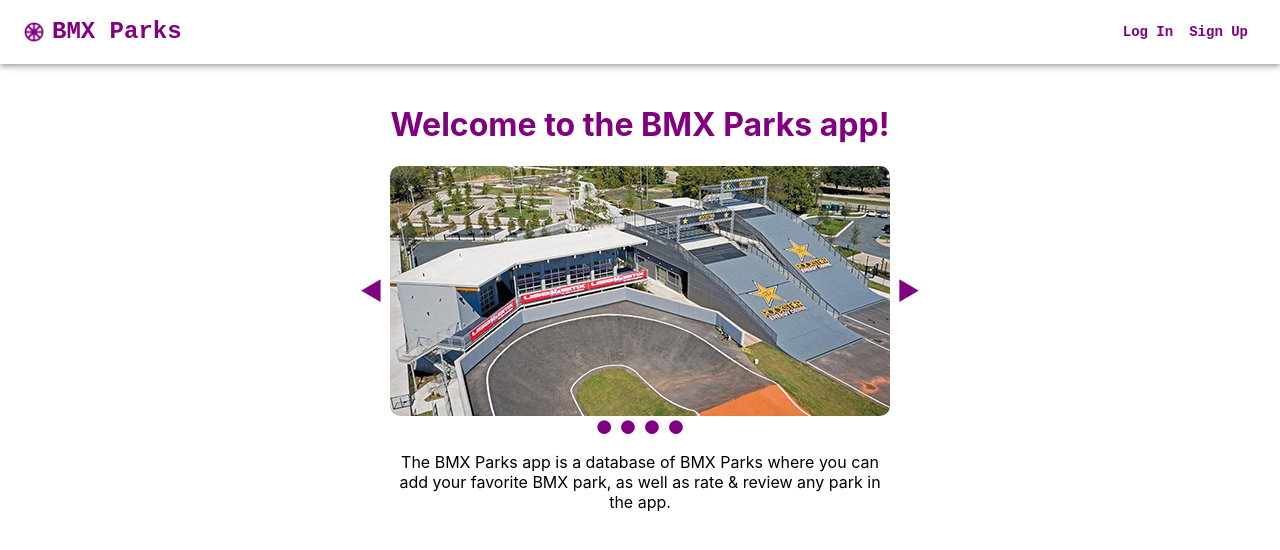
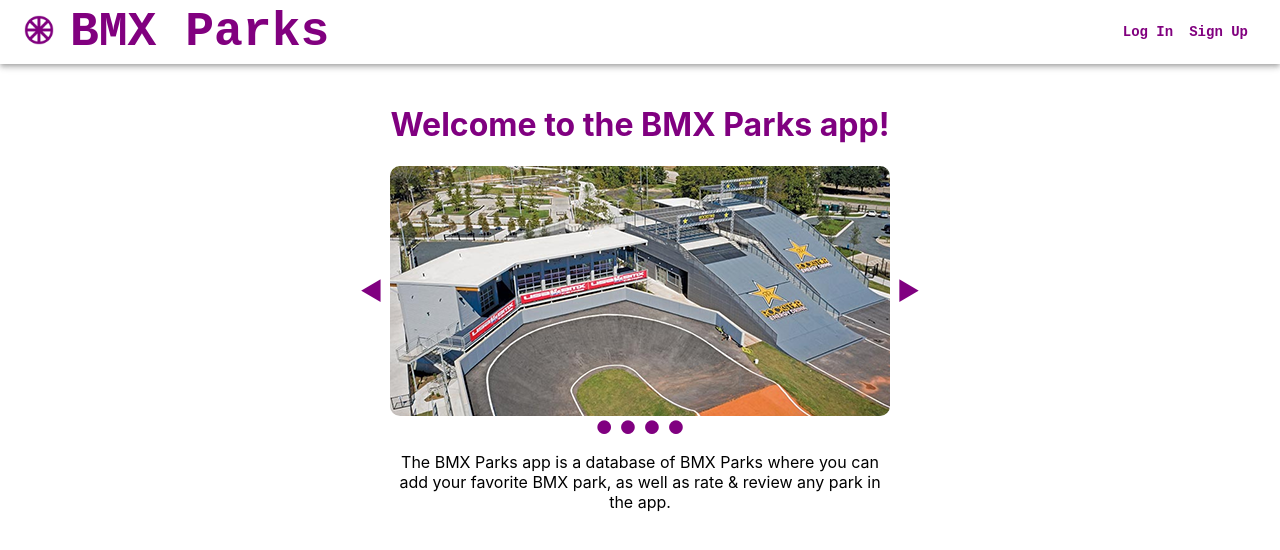
Before and after one commit to forrestmorrison/bmxparks-app, a React (Create React App) app: page / in a window 1280 px wide. Shown: the top 550 px of the page. Built offline with nearby package versions, Linux system fonts and the light colour scheme; no server answers.

Commit message:
adjusted logo size

```diff
--- a/src/components/NavBar.jsx
+++ b/src/components/NavBar.jsx
@@ -39,21 +39,21 @@ const NavBar = () => {
                         style={{
                             textDecoration:"none",
                             display: "flex",
-                            alignItems: "center"
+                            alignItems: "baseline"
                         }}
                     >
                         <Box
                             component="img"
                             sx={{
-                                height: 20,
-                                width: 20,
-                                marginRight: 1
+                                height: 30,
+                                width: 30,
+                                marginRight: 2
                             }}
                             alt="bmxlogo"
                             src={logo}
                         />
                         <Typography
-                            variant="h5"
+                            variant="h3"
                             component="div"
                             sx={{
                                 flexGrow: 1,
```
